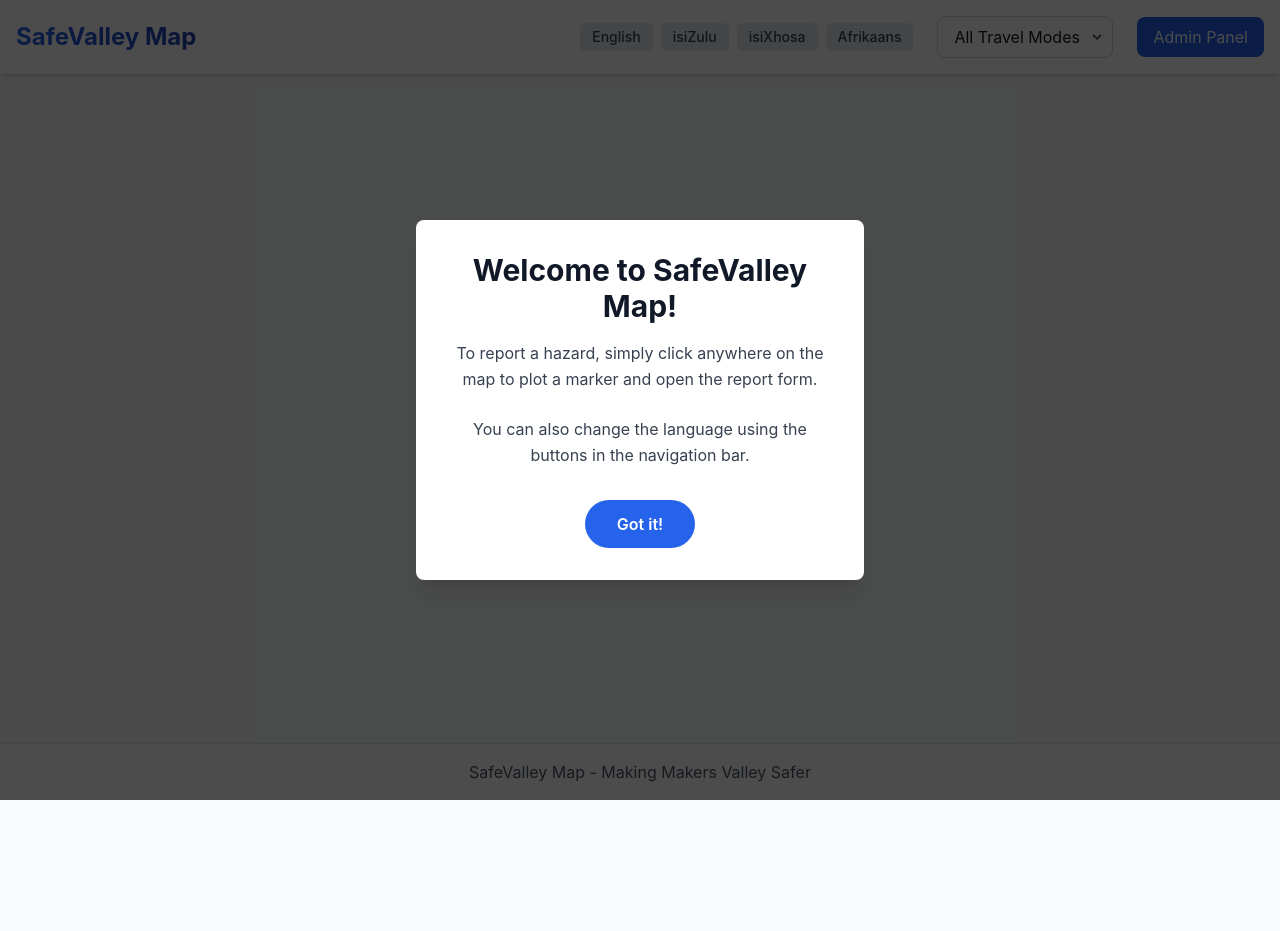
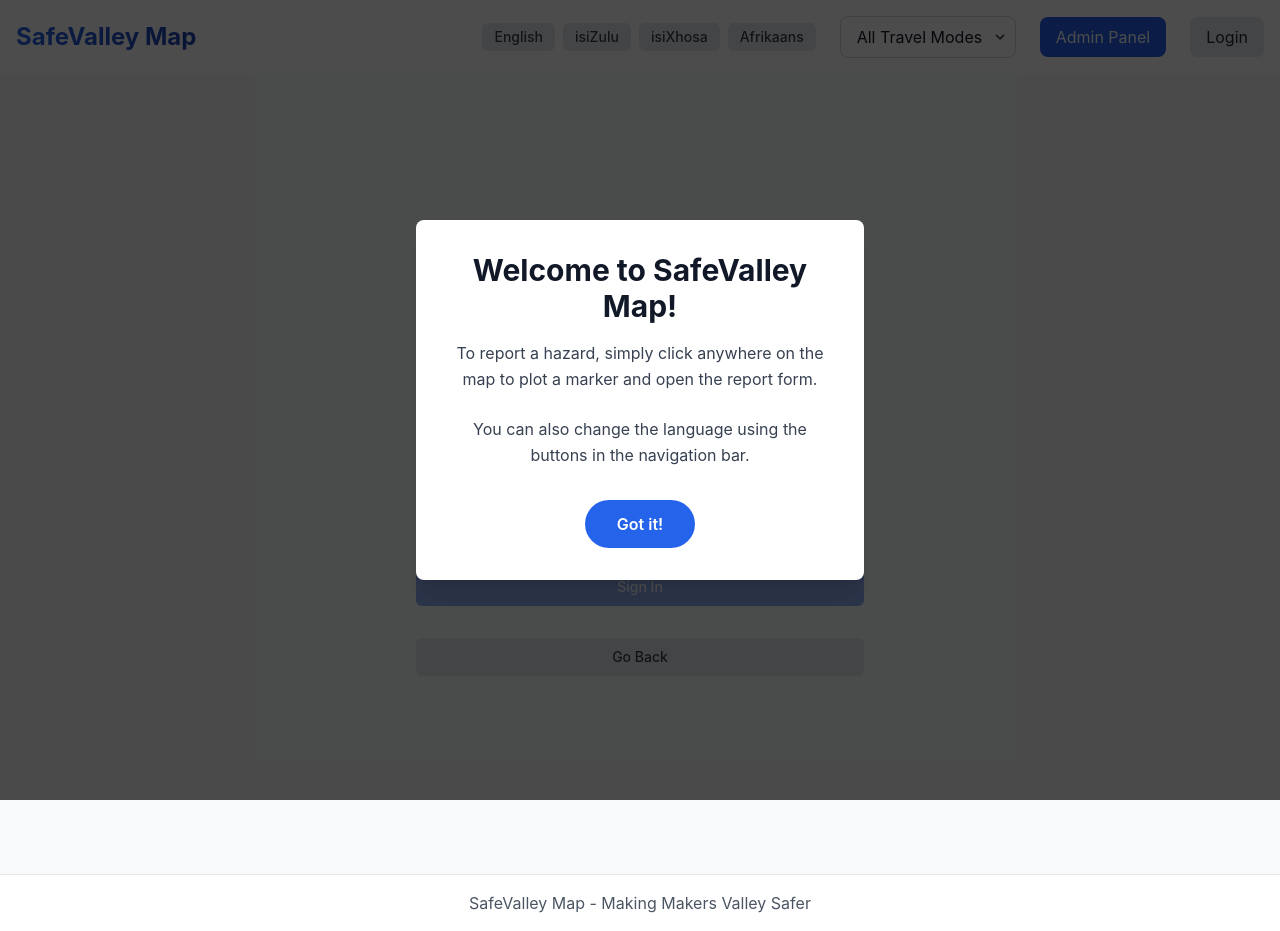
Before and after one commit to rqc23shu/safevalley-map, a React (Create React App) app: page /login in a window 1280 px wide. Before the commit the page ends 800 px from the top, so only its background shows below. Built offline with nearby package versions, Linux system fonts and the light colour scheme.

Commit message:
added a theoretical login

```diff
--- a/src/App.js
+++ b/src/App.js
@@ -11,6 +11,7 @@
 import AdminPanel from './components/Forms/AdminPanel';
 import LanguageSwitcher from './components/LanguageSwitcher';
 import IntroMessageModal from './components/Modals/IntroMessageModal';
+import PrototypeLoginPage from './components/Forms/PrototypeLoginPage';
 
 // Navigation component for better organization
 const Navigation = ({ selectedTravelMode, setSelectedTravelMode }) => {
@@ -64,6 +65,14 @@
               }`}
             >
               {t('navigation.admin')}
+            </Link>
+
+            {/* Login link */}
+            <Link
+              to="/login"
+              className="px-4 py-2 rounded-lg bg-gray-200 text-gray-800 hover:bg-gray-300 transition-colors duration-200"
+            >
+              {t('navigation.login')}
             </Link>
           </div>
         </div>
@@ -149,6 +158,7 @@
               }
             />
             <Route path="/admin" element={<AdminPanel />} />
+            <Route path="/login" element={<PrototypeLoginPage />} />
           </Routes>
         </main>
 
--- /dev/null
+++ b/src/components/Forms/PrototypeLoginPage.js
@@ -0,0 +1,79 @@
+import React from 'react';
+import { useNavigate } from 'react-router-dom';
+import { useTranslation } from 'react-i18next';
+
+const PrototypeLoginPage = () => {
+  const { t } = useTranslation();
+  const navigate = useNavigate();
+
+  const handleGoBack = () => {
+    navigate(-1); // Go back to the previous page
+  };
+
+  return (
+    <div className="min-h-screen flex items-center justify-center bg-gray-50 py-12 px-4 sm:px-6 lg:px-8">
+      <div className="max-w-md w-full space-y-8">
+        <div className="text-center">
+          <h2 className="mt-6 text-3xl font-extrabold text-gray-900">
+            {t('loginPage.title')}
+          </h2>
+          <p className="mt-2 text-sm text-gray-600">
+            {t('loginPage.prototypeMessage')}
+          </p>
+        </div>
+        <form className="mt-8 space-y-6" action="#" method="POST">
+          <div className="rounded-md shadow-sm -space-y-px">
+            <div>
+              <label htmlFor="email-address" className="sr-only">
+                {t('loginPage.emailAddress')}
+              </label>
+              <input
+                id="email-address"
+                name="email"
+                type="email"
+                autoComplete="email"
+                required
+                className="appearance-none rounded-none relative block w-full px-3 py-2 border border-gray-300 placeholder-gray-500 text-gray-900 rounded-t-md focus:outline-none focus:ring-blue-500 focus:border-blue-500 focus:z-10 sm:text-sm"
+                placeholder={t('loginPage.emailAddress')}
+                disabled // Disable input
+              />
+            </div>
+            <div>
+              <label htmlFor="password" className="sr-only">
+                {t('loginPage.password')}
+              </label>
+              <input
+                id="password"
+                name="password"
+                type="password"
+                autoComplete="current-password"
+                required
+                className="appearance-none rounded-none relative block w-full px-3 py-2 border border-gray-300 placeholder-gray-500 text-gray-900 rounded-b-md focus:outline-none focus:ring-blue-500 focus:border-blue-500 focus:z-10 sm:text-sm"
+                placeholder={t('loginPage.password')}
+                disabled // Disable input
+              />
+            </div>
+          </div>
+
+          <div>
+            <button
+              type="submit"
+              className="group relative w-full flex justify-center py-2 px-4 border border-transparent text-sm font-medium rounded-md text-white bg-blue-600 hover:bg-blue-700 focus:outline-none focus:ring-2 focus:ring-offset-2 focus:ring-blue-500 opacity-50 cursor-not-allowed"
+              disabled // Disable button
+            >
+              {t('loginPage.signIn')}
+            </button>
+          </div>
+        </form>
+        <button
+          onClick={handleGoBack}
+          className="mt-4 group relative w-full flex justify-center py-2 px-4 border border-transparent text-sm font-medium rounded-md text-gray-700 bg-gray-200 hover:bg-gray-300 focus:outline-none focus:ring-2 focus:ring-offset-2 focus:ring-gray-500"
+        >
+          {t('loginPage.goBack')}
+        </button>
+      </div>
+    </div>
+  );
+};
+
+export default PrototypeLoginPage;
--- a/src/i18n/locales/en/translation.json
+++ b/src/i18n/locales/en/translation.json
@@ -20,7 +20,8 @@
     "home": "Home",
     "about": "About",
     "contact": "Contact",
-    "admin": "Admin Panel"
+    "admin": "Admin Panel",
+    "login": "Login"
   },
   "map": {
     "title": "SafeValley Map",
@@ -110,5 +111,13 @@
     "message1": "To report a hazard, simply click anywhere on the map to plot a marker and open the report form.",
     "message2": "You can also change the language using the buttons in the navigation bar.",
     "button": "Got it!"
+  },
+  "loginPage": {
+    "title": "Login functionality is a work in progress.",
+    "prototypeMessage": "Since this was a prototype, we would implement full authentication in the future, but we focused on more important points for this version.",
+    "emailAddress": "Email address",
+    "password": "Password",
+    "signIn": "Sign In",
+    "goBack": "Go Back"
   }
 }
```
